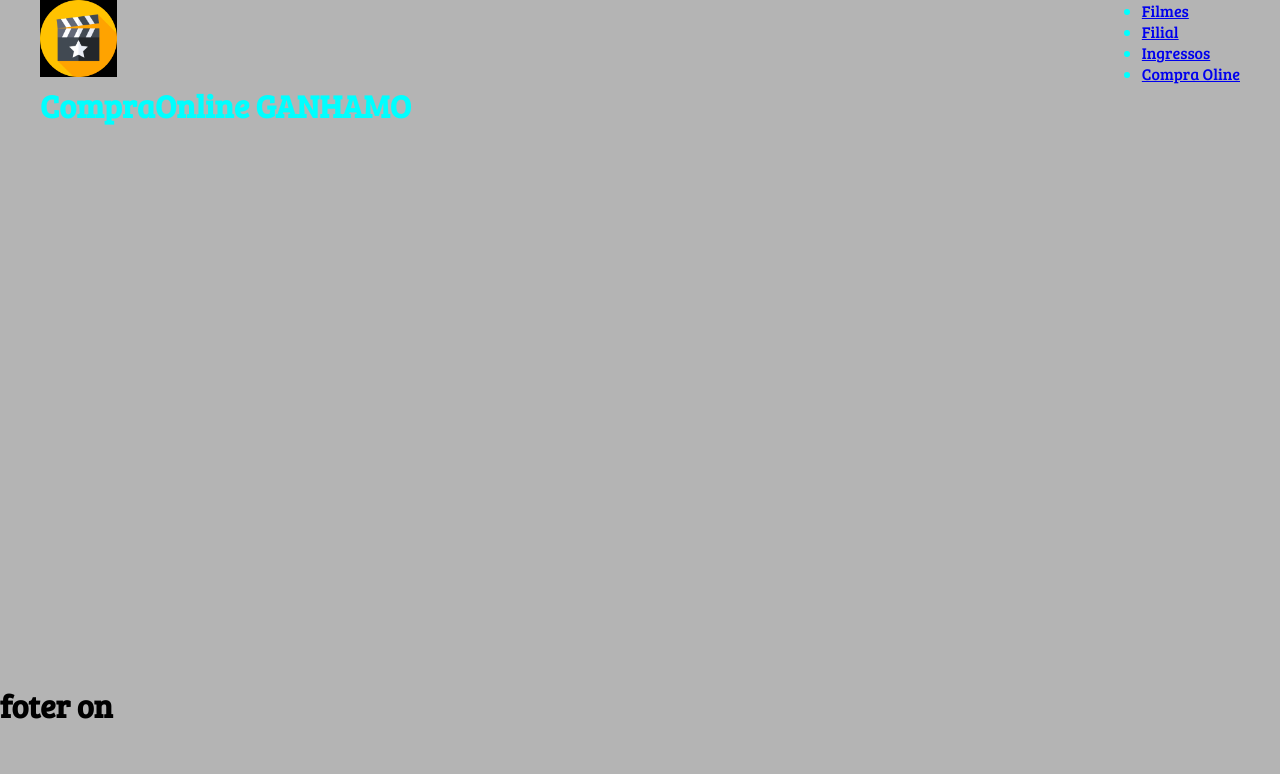
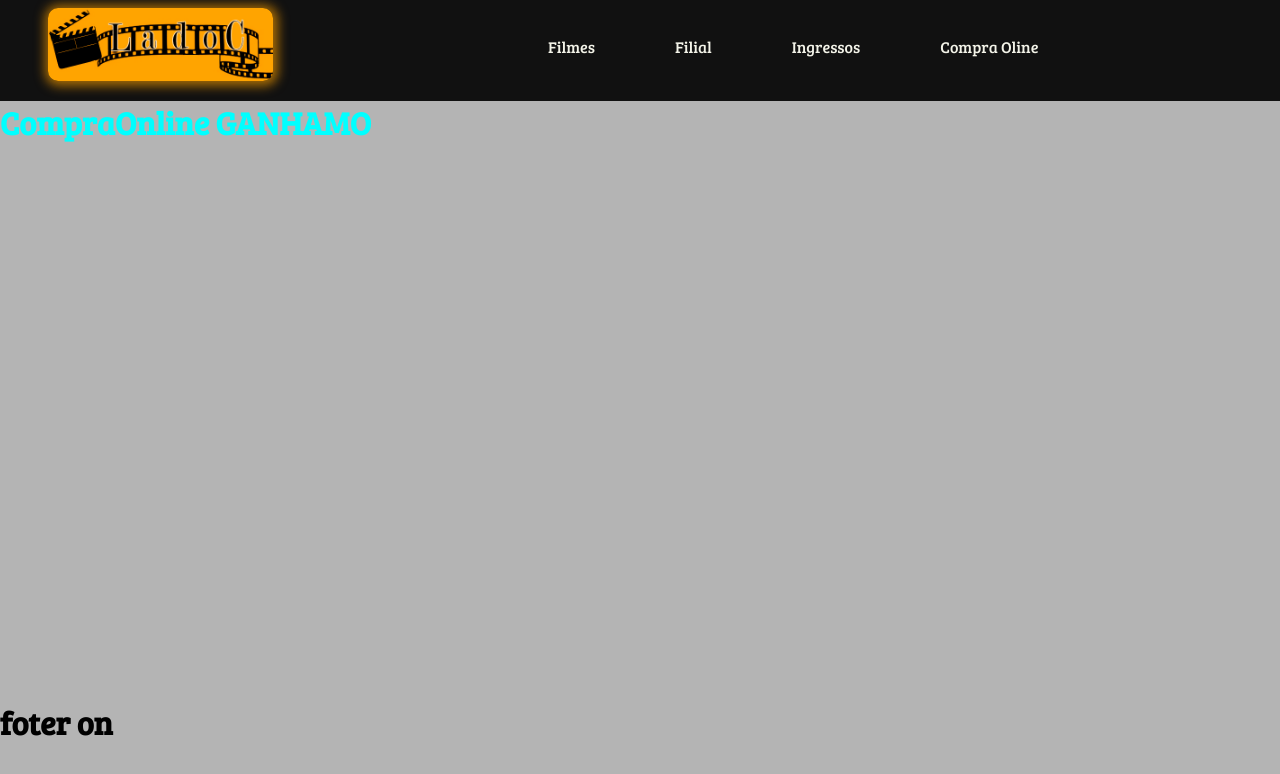
Before and after one commit to XandyNinfadora/Projeto_M3_LadoC, a React (Vite) app: page /compraonline in a window 1280 px wide. Shown: the top 774 px of the page. Built offline with nearby package versions, Linux system fonts and the light colour scheme.

Commit message:
lançando a navbar e css, falta rodapé

```diff
--- a/src/components/layout/Container.module.css
+++ b/src/components/layout/Container.module.css
@@ -1,8 +1,7 @@
 .container {
-    width: 1200px;
+    /*width: 1200px;*/
     display: flex;
     color: aqua;
-    margin: 0 auto;
     flex-wrap: wrap;
     justify-content: space-between;
 }
--- a/src/components/layout/Navbar.jsx
+++ b/src/components/layout/Navbar.jsx
@@ -2,17 +2,19 @@ import { Link } from 'react-router-dom';
 import Container from './Container';
 import styles from './Navbar.module.css'
 import logo from '../../../public/iconClaquete.png'
+import logoCinema from '../../../public/logoLadoC.jpg';
+
 function Navbar() {
   return (
-    <nav>
+    <nav className={styles.navbar}>
       <Container>
-        <Link to="/"> <img src={logo} id={styles.logoClaquete} />
+        <Link to="/"> <img src={logoCinema} id={styles.logoCinema}/>
         </Link>
-        <ul>
-          <li><Link to="/filmes">Filmes</Link></li>
-          <li><Link to="/filial">Filial</Link></li>
-          <li><Link to="/ingressos">Ingressos</Link></li>
-          <li><Link to="/compraonline">Compra Oline</Link></li>
+        <ul className={styles.list}>
+          <li className={styles.item}><Link to="/filmes">Filmes</Link></li>
+          <li className={styles.item}><Link to="/filial">Filial</Link></li>
+          <li className={styles.item}><Link to="/ingressos">Ingressos</Link></li>
+          <li className={styles.item}><Link to="/compraonline">Compra Oline</Link></li>
         </ul>
       </Container>
     </nav>
--- a/src/components/layout/Navbar.module.css
+++ b/src/components/layout/Navbar.module.css
@@ -1,4 +1,34 @@
-#logoClaquete {
-    background-color: black;
-    width: 15%;
+#logoCinema {
+    width: 45%;
+    border-radius: 10px;
+    box-shadow: 1px 1px 11px 4px #df8d00bd;
+
 }
+
+.navbar {
+    display: flex;
+    justify-content: space-between;
+    background-color: #111111;
+    padding: 0.5em 1em 1.0em 3em;
+
+}
+
+.list {
+    display: flex;
+    list-style: none;
+    align-items: center;
+}
+
+.item {
+    margin-right: 5em;
+}
+
+.item a {
+    color: #f3f3e8;
+    text-decoration: none;
+    transition: 0.5s
+}
+.item a:hover {
+    color: #FFA300;
+
+}
```
Also changed, not shown: public/iconClaquete.png, public/logoLadoC.jpg (added).
